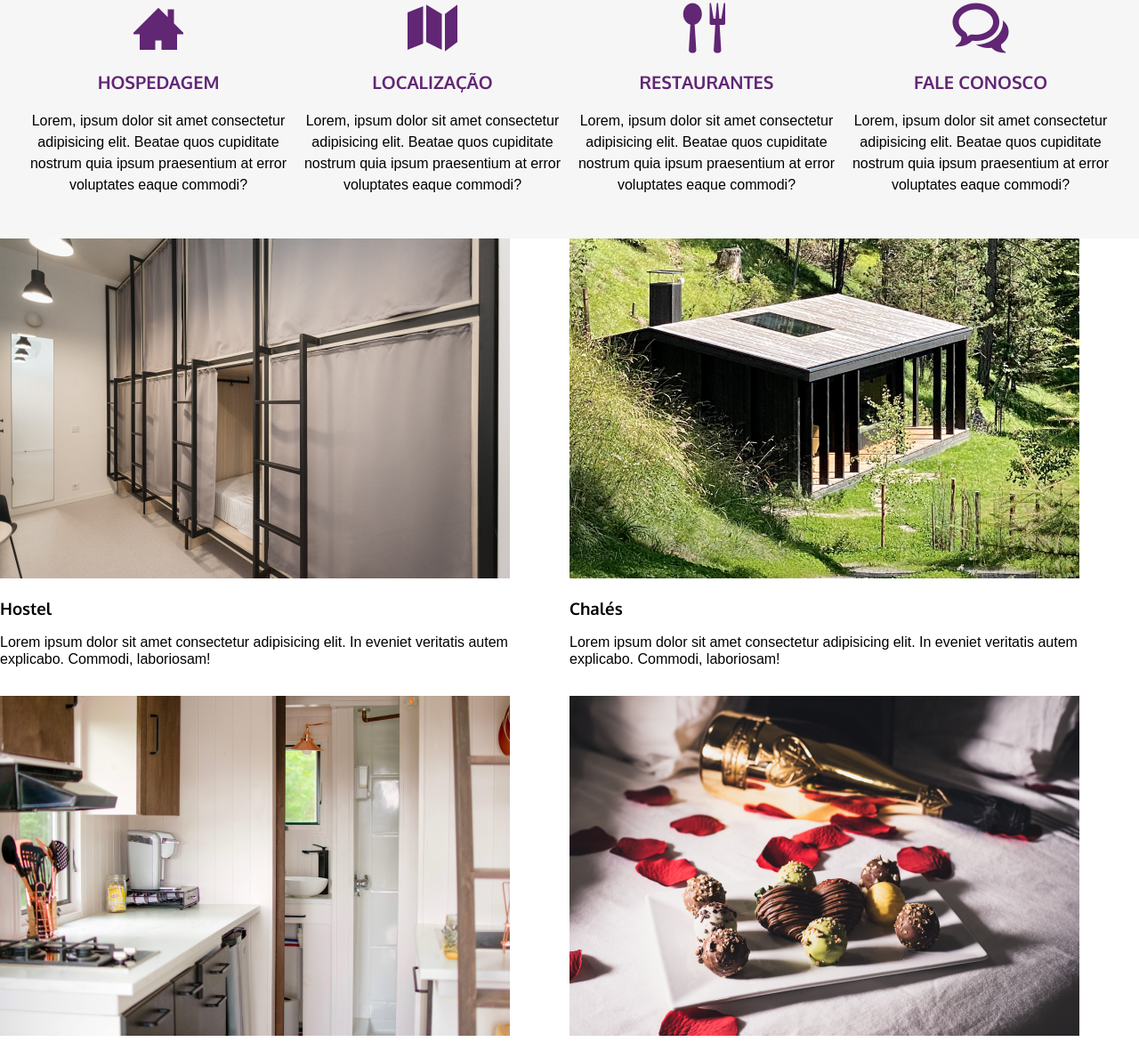
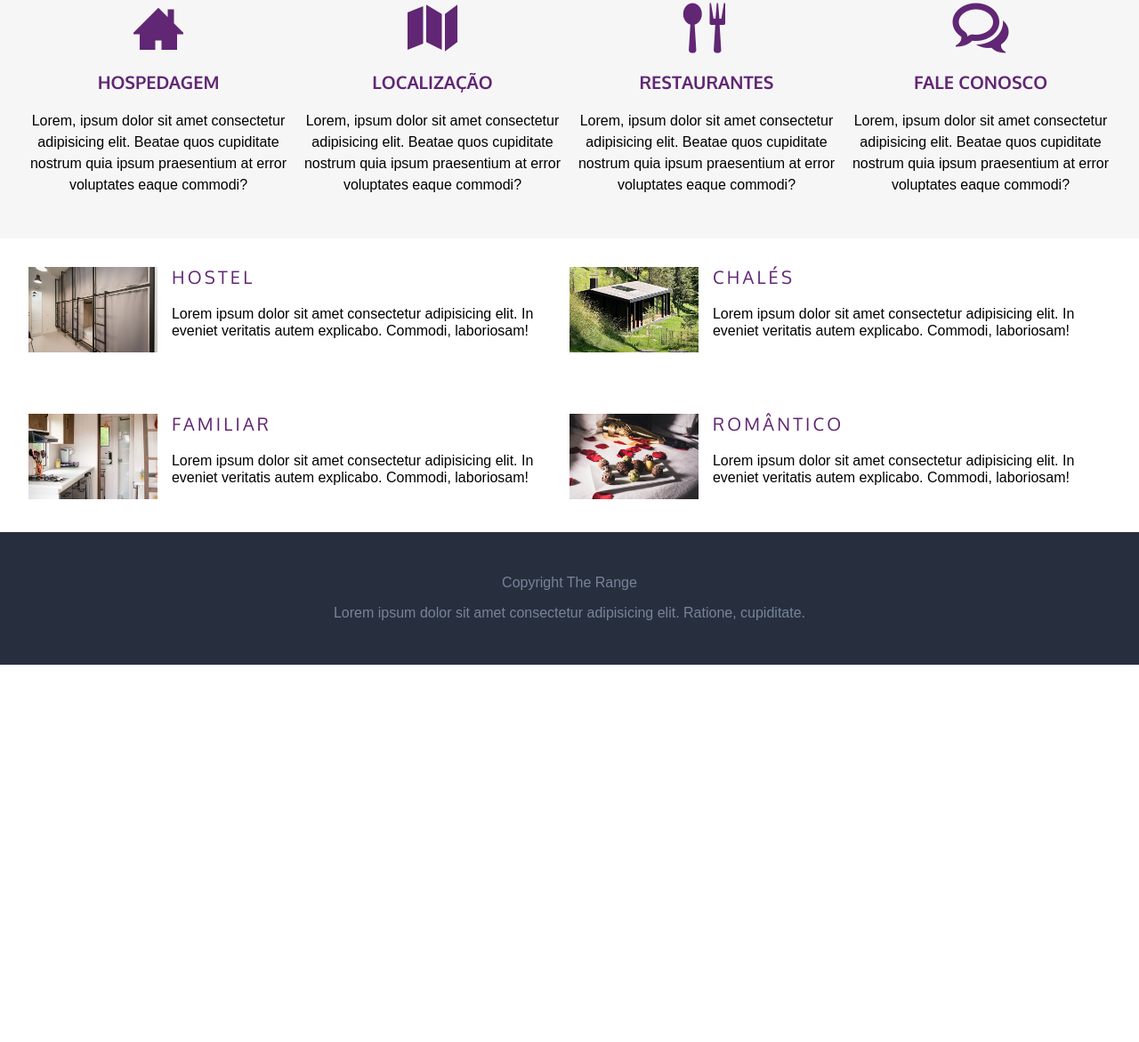
Before and after one commit to DanielNAlves/Angels-Hostels, a plain HTML site: page index.html in a window 1280 px wide. Shown: the part 766-1937 px from the top of the page at 89% size. After the commit the page ends 1513 px from the top, so only its background shows below. Drawn offline with Linux system fonts and the light colour scheme; files whose address does not match are found by name.

Commit message:
Style.css - Inserção section mainContent e criação do Footer.

```diff
--- a/css/style.css
+++ b/css/style.css
@@ -132,3 +132,38 @@ h4 {
 .col-sm-12 {
   width: 100%;
 }
+
+.mainContent {
+  padding: 2rem;
+}
+
+.mainContent p {
+  line-height: 1.2;
+}
+
+.mainContent_img img {
+  width: 100%;
+}
+
+.mainContent_title {
+  text-transform: uppercase;
+  color: var(--primaryColor);
+  font-weight: normal;
+  letter-spacing: 0.2rem;
+  font-size: 1.25rem;
+}
+
+.mainContent .row {
+  row-gap: 4rem;
+}
+
+.mainContent_article {
+  container: mainContent / inline-size;
+}
+
+.footer {
+  padding: 2rem;
+  text-align: center;
+  background-color: #272f3e;
+  color: #778399;
+}
```
